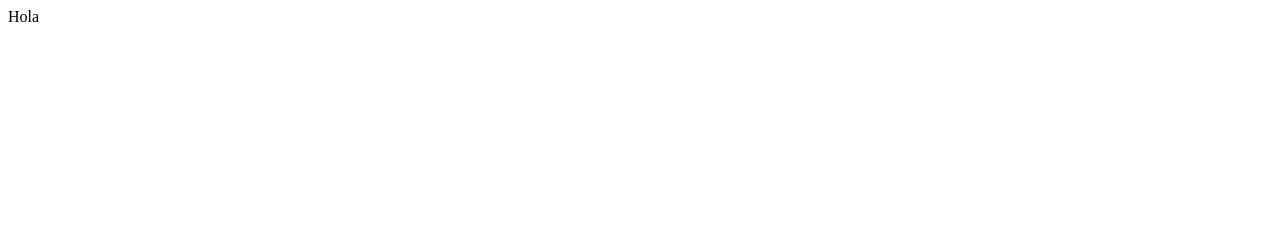
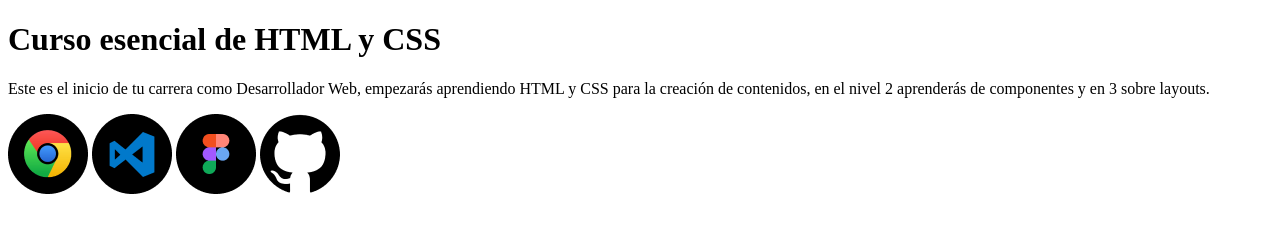
Before and after one commit to nykko7/curso-escencial-html-css, a plain HTML site: page index.html in a window 1280 px wide. Drawn offline with Linux system fonts and the light colour scheme.

Commit message:
Se agregan las imagenes de los logos del setup

```diff
--- a/index.html
+++ b/index.html
@@ -1,12 +1,17 @@
 <!DOCTYPE html>
-<html lang="en">
+<html lang="es">
 	<head>
 		<meta charset="UTF-8" />
 		<meta http-equiv="X-UA-Compatible" content="IE=edge" />
 		<meta name="viewport" content="width=device-width, initial-scale=1.0" />
-		<title>Document</title>
+		<title>El Blog de Nicodev</title>
 	</head>
 	<body>
-		Hola
+		<h1>Curso esencial de HTML y CSS</h1>
+		<p>Este es el inicio de tu carrera como Desarrollador Web, empezarás aprendiendo HTML y CSS para la creación de contenidos, en el nivel 2 aprenderás de componentes y en 3 sobre layouts.</p>
+		<img src="./img/google_chrome.png" alt="Logo de Google Chrome" title="Logo de Google Chrome" />
+		<img src="./img/visual_studio_code.png" alt="Logo de Visual Studio Code" title="Logo de Visual Studio Code" />
+		<img src="./img/figma.png" alt="Logo de Figma" title="Logo de Figma" />
+		<img src="./img/github.png" alt="Logo de Github" title="Logo de Github" />
 	</body>
 </html>
```
Also changed, not shown: img/figma.png (added), img/github.png (added), img/google_chrome.png (added), img/visual_studio_code.png (added).
